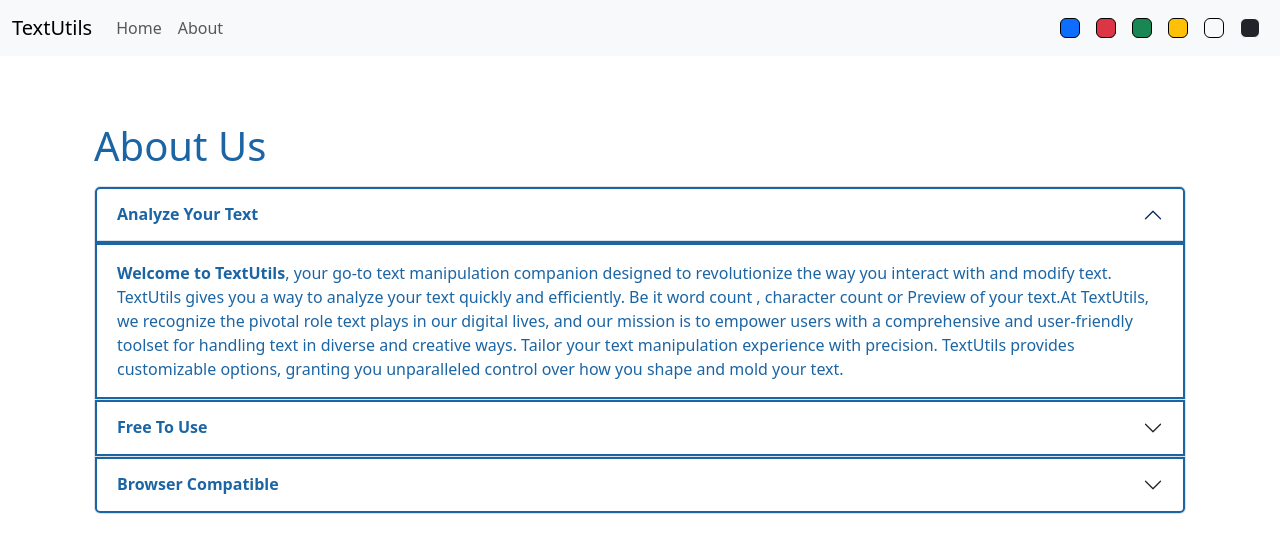
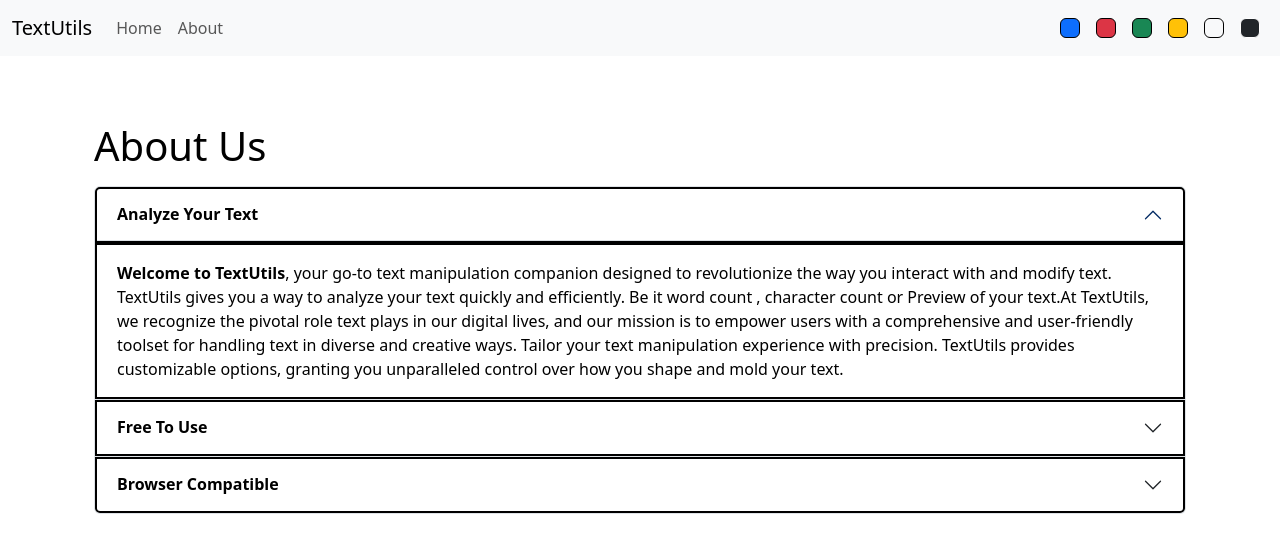
Before and after one commit to kanishkadeo27/TextUtils-React, a React (Create React App) app: page /about in a window 1280 px wide. Shown: the top 552 px of the page. Built offline with nearby package versions, Linux system fonts and the light colour scheme.

Commit message:
exercise sol 2 lec 20

```diff
--- a/src/components/About.js
+++ b/src/components/About.js
@@ -31,14 +31,14 @@
     // }
     let myStyle = {
         //js object
-        color:props.mode ==='dark'?'white':'rgb(28,101,164)',
-        backgroundColor: props.mode ==='dark'?'rgb(28,101,164)':'white',
+        color:props.mode ==='bg-dark'?'white':'black',
+        backgroundColor: props.mode ==='dark'?'black':'white',
         border:'2px solid',
-        borderColor:props.mode ==='dark'?'white':'rgb(28,101,164)'
+        borderColor:props.mode ==='dark'?'white':'black'
     }
   return (
     <div className='container'>
-        <h1 className='my-3' style = {{color:props.mode ==='dark'?'white':'rgb(28,101,164)'}}>About Us</h1>
+        <h1 className='my-3'style = {{color:props.mode ==='dark'?'white':'black'}} >About Us</h1>
         <div className="accordion" id="accordionExample">
             <div className="accordion-item">
                 <h2 className="accordion-header">
```
Also changed, not shown: src/App.js (+0 -14 lines).
